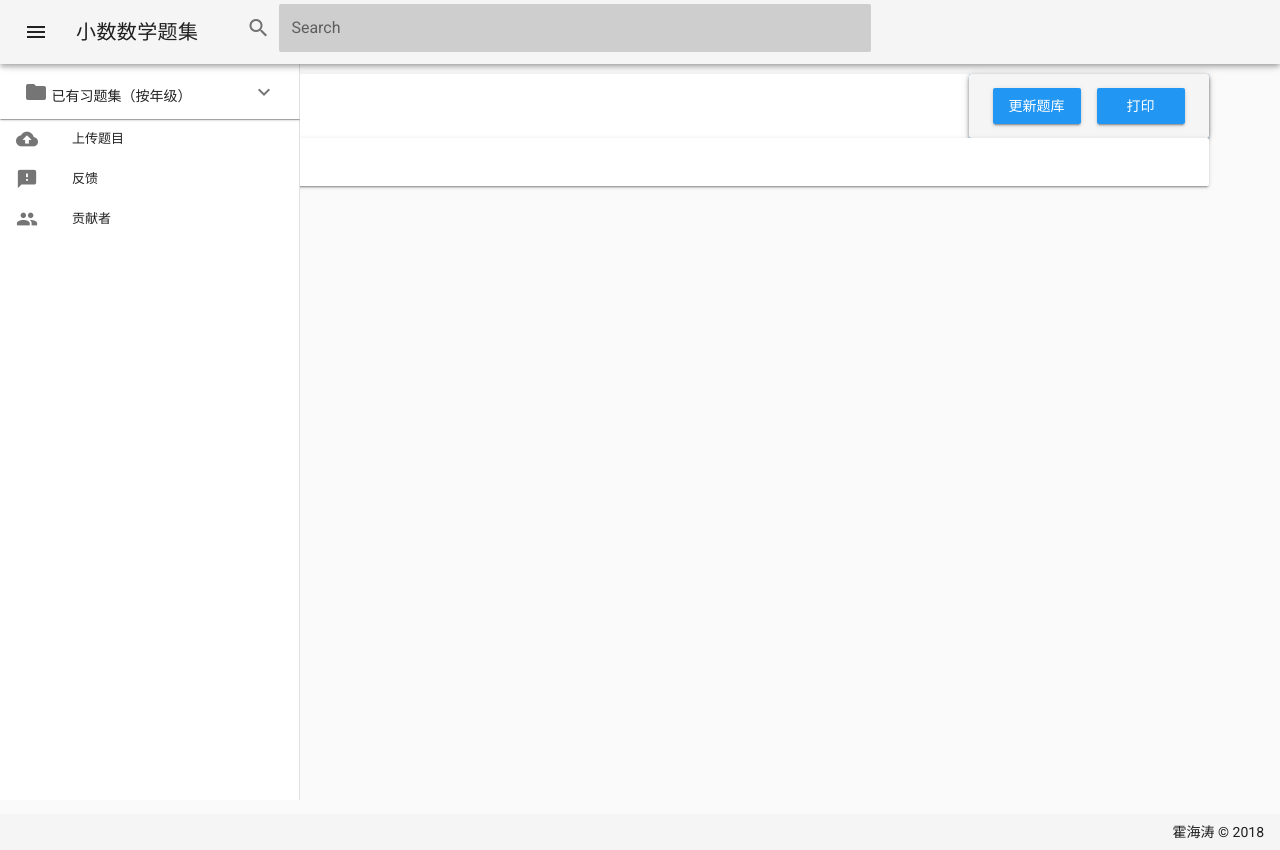
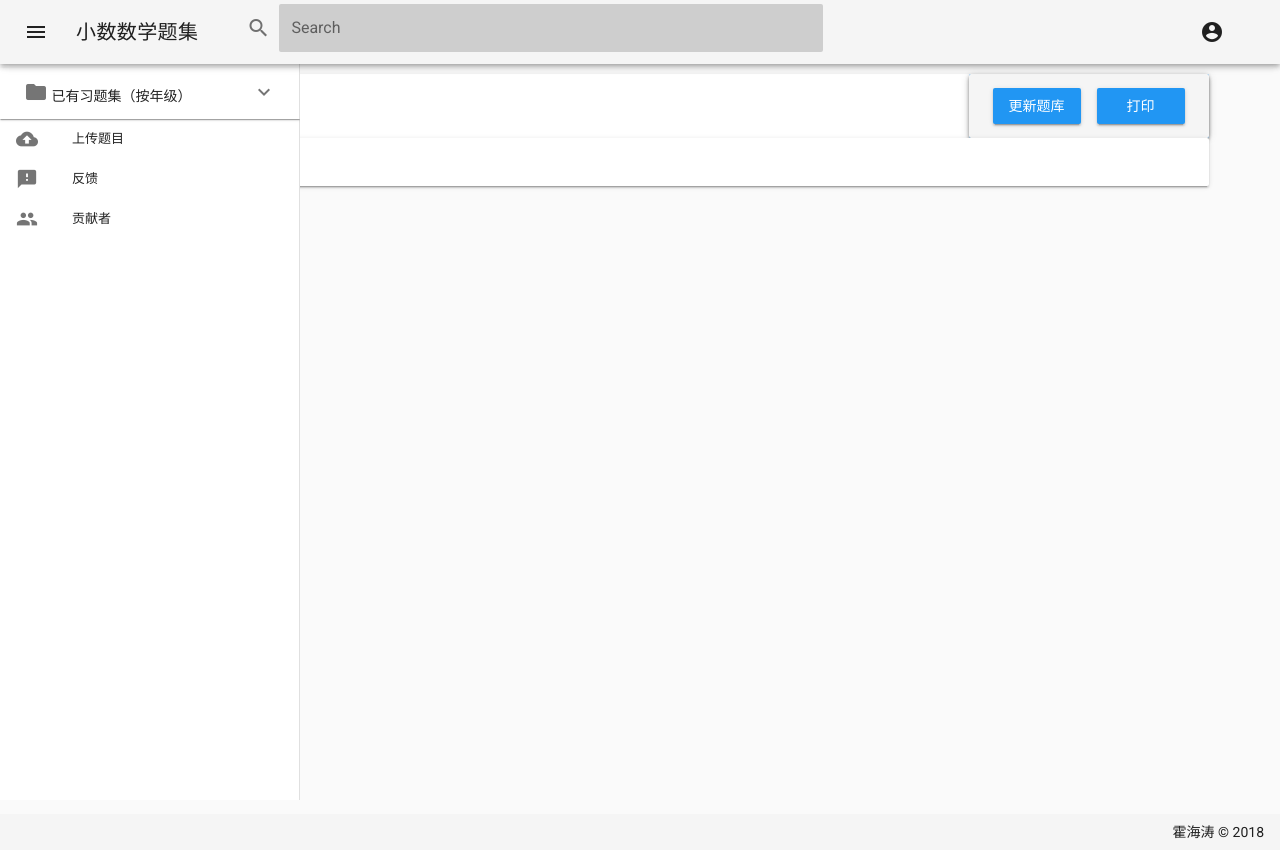
Before and after one commit to halton/arithmetic.js, a Vue app: page /#/ in a window 1280 px wide. Built offline with nearby package versions, Linux system fonts and the light colour scheme.

Commit message:
Add accouts menu.

```diff
--- /dev/null
+++ b/src/components/Accounts.vue
@@ -0,0 +1,22 @@
+<template>
+  <v-menu offset-y>
+    <v-btn flat slot="activator"><v-icon>account_circle</v-icon></v-btn>
+    <v-list>
+      <v-list-tile v-for="item in menus" :key="item.title">
+        <v-list-tile-title>{{ item.title }}</v-list-tile-title>
+      </v-list-tile>
+    </v-list>
+  </v-menu>
+</template>
+
+<script>
+export default {
+  name: 'Name',
+  data: () => ({
+    menus: [
+      { title: '注册' },
+      { title: '登录' },
+    ],
+  }),
+};
+</script>
--- a/src/components/Home.vue
+++ b/src/components/Home.vue
@@ -34,6 +34,7 @@
       <span class="title ml-3 mr-5">小数数学题集</span>
       <v-text-field solo-inverted flat label="Search" prepend-icon="search"></v-text-field>
       <v-spacer></v-spacer>
+      <accounts></accounts>
     </v-toolbar>
     <v-container>
       <v-layout column wrap>
@@ -67,6 +68,7 @@
 </template>
 
 <script>
+import Accounts from '@/components/Accounts';
 import ExamCollectByGrade from '@/components/ExamCollectByGrade';
 import ExamContent from '@/components/ExamContent';
 
@@ -78,6 +80,7 @@ export default {
     contentExercises: [],
   }),
   components: {
+    accounts: Accounts,
     'exam-collect-by-grade': ExamCollectByGrade,
     'exam-content': ExamContent,
   },
```
